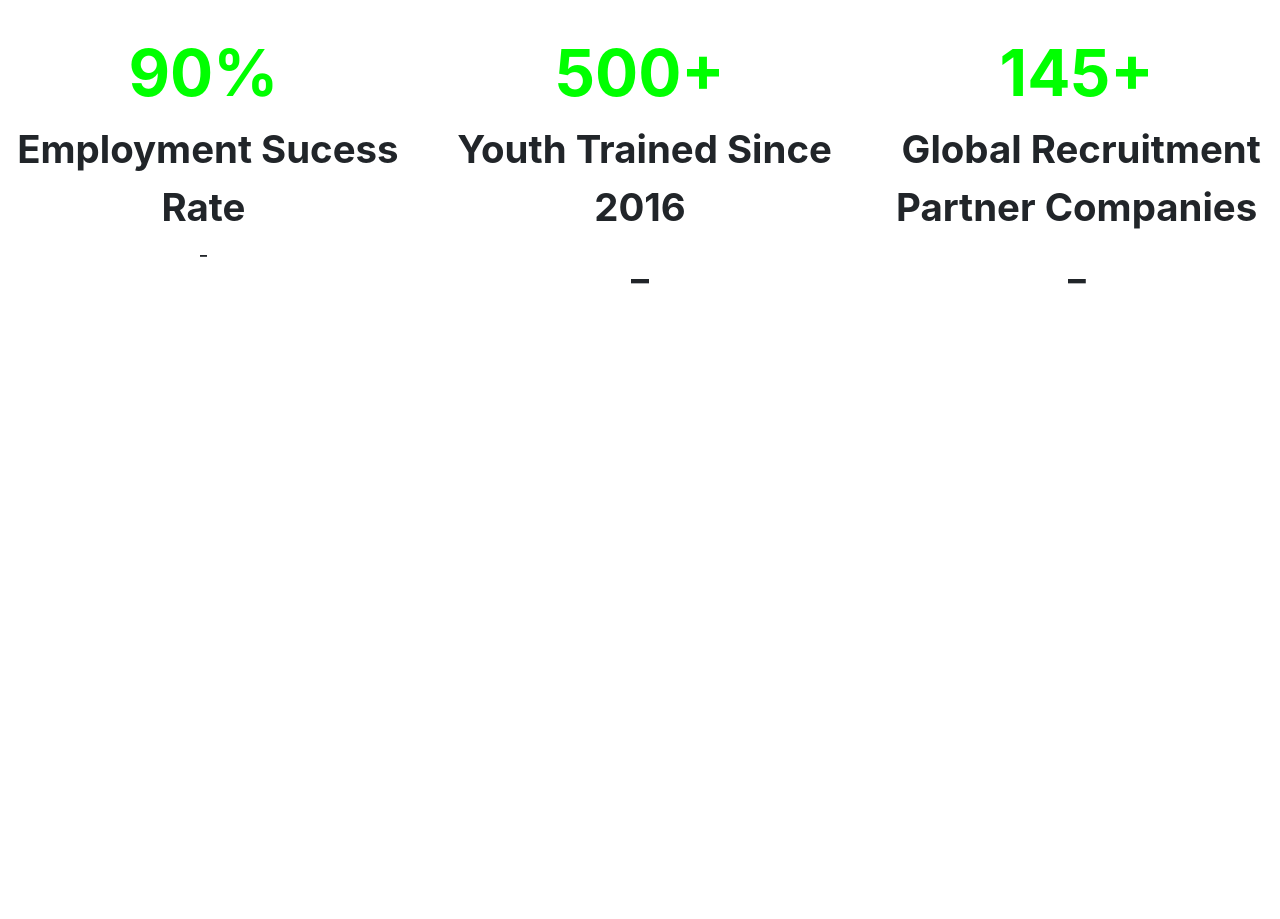
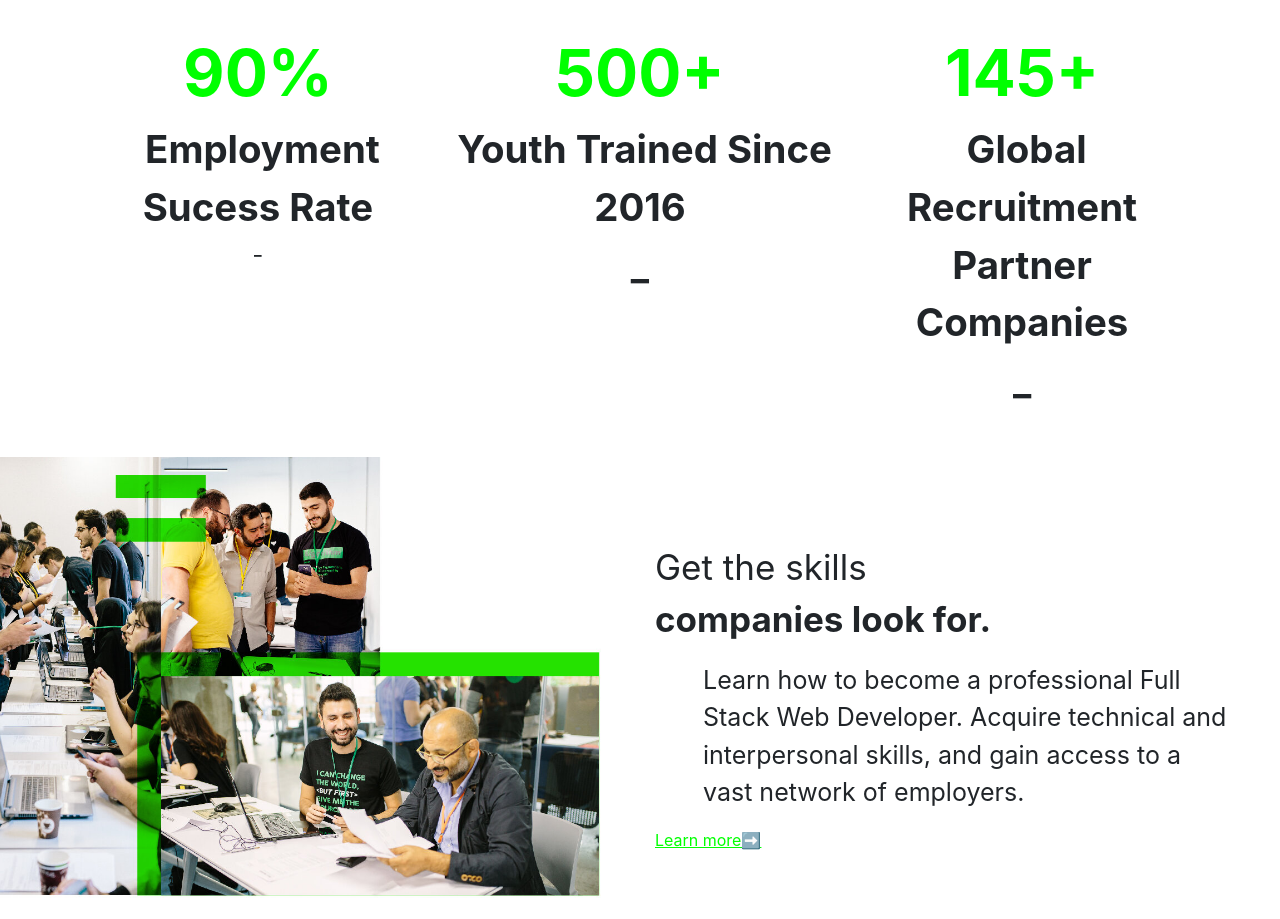
Before and after one commit to Joe-Moussally/SE-Factory-Bootstrap, a plain HTML site: page index.html in a window 1280 px wide. Shown: the part 1120-2039 px from the top of the page. Before the commit the page ends 1462 px from the top, so only its background shows below. Drawn offline with Linux system fonts and the light colour scheme.

Commit message:
Adding section1

```diff
--- a/index.html
+++ b/index.html
@@ -45,11 +45,27 @@
 
 <body>
 
-    <section id="stats" class="my-5 font-weight-bold row">
+    <section id="stats" class="my-5 font-weight-bold row justify-content-center">
 
-        <div class="col-4 d-flex flex-column align-items-center text-center"><span style="font-size: 5vw; color: lime">90%</span><div style="font-size: 3vw;">&nbspEmployment Sucess Rate</div><div>_</div></div>
+        <div class="col-3 d-flex flex-column align-items-center text-center"><span style="font-size: 5vw; color: lime">90%</span><div style="font-size: 3vw;">&nbspEmployment Sucess Rate</div><div>_</div></div>
         <div class="col-4 d-flex flex-column align-items-center text-center" style="font-size: 3vw;"><span style="font-size: 5vw; color: lime">500+</span>&nbspYouth Trained Since 2016<div style="font-size: 3vw;">_</div></div>
-        <div class="col-4 d-flex flex-column align-items-center text-center" style="font-size: 3vw;"><span style="font-size: 5vw; color: lime">145+</span>&nbspGlobal Recruitment Partner Companies<div>_</div></div>
+        <div class="col-3 d-flex flex-column align-items-center text-center" style="font-size: 3vw;"><span style="font-size: 5vw; color: lime">145+</span>&nbspGlobal Recruitment Partner Companies<div>_</div></div>
+
+    </section>
+
+    <section id="section1" class="row d-flex align-items-center justify-content-center">
+
+        <div class="col-md d-flex align-items-center justify-content-center">
+            <img src="./assets/banner1.jpg" style="width: 120%;">
+        </div>
+
+
+
+        <div class="m-5 col-md d-flex align-items-center justify-content-center flex-column">
+            <div style="font-size: 35px;" class="mr-auto my-3">Get the skills<br><strong>companies look for.</strong></div>
+            <p style="font-size: 25px;" class="pl-5">Learn how to become a professional Full Stack Web Developer. Acquire technical and interpersonal skills, and gain access to a vast network of employers.</p>
+            <span class="mr-auto" style="color: lime; text-decoration:underline;">Learn more➡</span>
+        </div>
 
     </section>
 
--- a/styles/styles.css
+++ b/styles/styles.css
@@ -1,5 +1,4 @@
 * {
-    overflow-x: hidden;
 }
 
 header {
@@ -9,5 +8,4 @@ header {
     background-blend-mode: darken;
     background-size: cover;
     background-repeat: no-repeat;
-
 }
```
